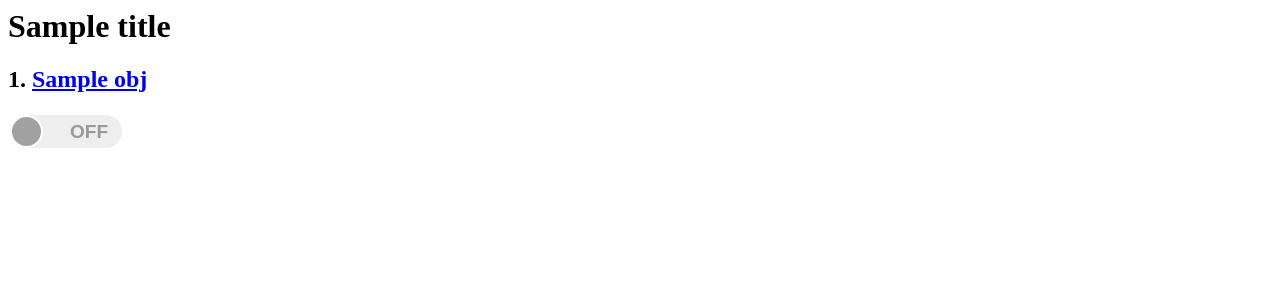
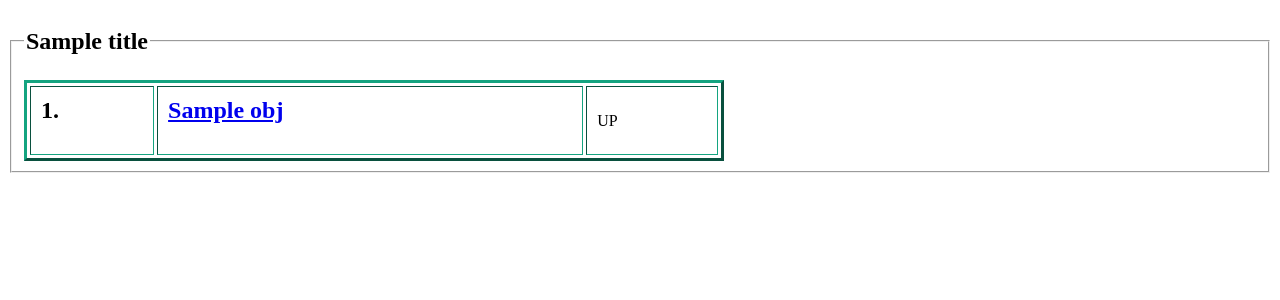
Before and after one commit to kamalteja/PICloud, a Django app: template templates/list.html in a window 1280 px wide. Shown: the top 300 px of the page. Run offline with Django 3.2, Linux system fonts and the light colour scheme; the template is opened without the code that fills it: most values are stand-ins (such as "Sample title", 1, 10 or a date in 2020).

Commit message:
service list styled

```diff
--- a/templates/list.html
+++ b/templates/list.html
@@ -9,26 +9,22 @@
 <body>
 
 {% if title %}
-	<h1>{{title}}</h1>
+	<!-- <h1>{{title}}</h1> -->
+	<fieldset>
+	<legend><h2>{{title}}</h2></legend>
+	<table cellpadding="10" cellspacing="3" border=3 width="700" align="left" style="border-color:14A480;">
 	{% for obj in Apps %}
-		<h2>{{obj.id}}. <a href='{{ obj.get_absolute_url }}'>{{obj.service_name}}</h2></a>  <!-- can use this in href, but remove get_absolute_url from models {% url "services:detail" id=obj.id %} -->
-
-		<!-- Switch ON/OFF -->
-		<div class="onoffswitch">
-		    <input type="checkbox" name="onoffswitch" class="onoffswitch-checkbox" id="myonoffswitch-{{obj.id}}" {{obj.stat}}>
-		    <label class="onoffswitch-label" for="myonoffswitch-{{obj.id}}">
-		        <span class="onoffswitch-inner"></span>
-		        <span class="onoffswitch-switch"></span>
-		    </label>
-		</div>
-
-		<!-- {{obj.curent_status}}<br>
-		{{obj.prev_status}}<br>
-		{{obj.last_updated_time}}<br>
-		{{obj.pid}}<br><br> -->
+		<tr>
+			<td><h2>{{obj.id}}.</h2></td>
+			<td><h2><a href='{{ obj.get_absolute_url }}'>{{obj.service_name}}</a></h2></td> <!-- can use this in href, but remove get_absolute_url from models {% url "services:detail" id=obj.id %} -->
+			<td>{{obj.current_status}}</td>
+		</tr>
 	{% endfor %}
+	</table>
+	</fieldset>
 {% else %}
 	Authetication required
+	<a href="/auth">Back to login page</a>
 {% endif %}
 </body>
 </html>
```
